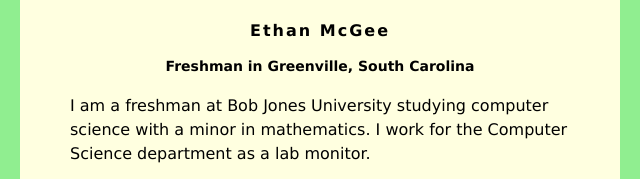
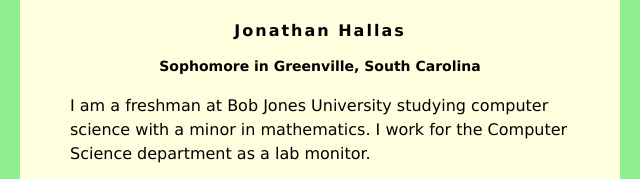
Before and after one commit to jhall961/jhall961.github.io, a plain HTML site: page index.html in a window 1280 px wide. Shown: the top 179 px of the page, 320-960 px from the left. Drawn offline with Linux system fonts and the light colour scheme.

Commit message:
Update index.html

```diff
--- a/index.html
+++ b/index.html
@@ -30,8 +30,8 @@
 </head>
 <body>
     <div id="content">
-        <h1>Ethan McGee</h1>
-        <h2>Freshman in Greenville, South Carolina</h2>
+        <h1>Jonathan Hallas</h1>
+        <h2>Sophomore in Greenville, South Carolina</h2>
 
          <p>I am a freshman at Bob Jones University studying computer science with a minor in mathematics. I work for the Computer Science department as a lab monitor.</p>
          <p>
```
